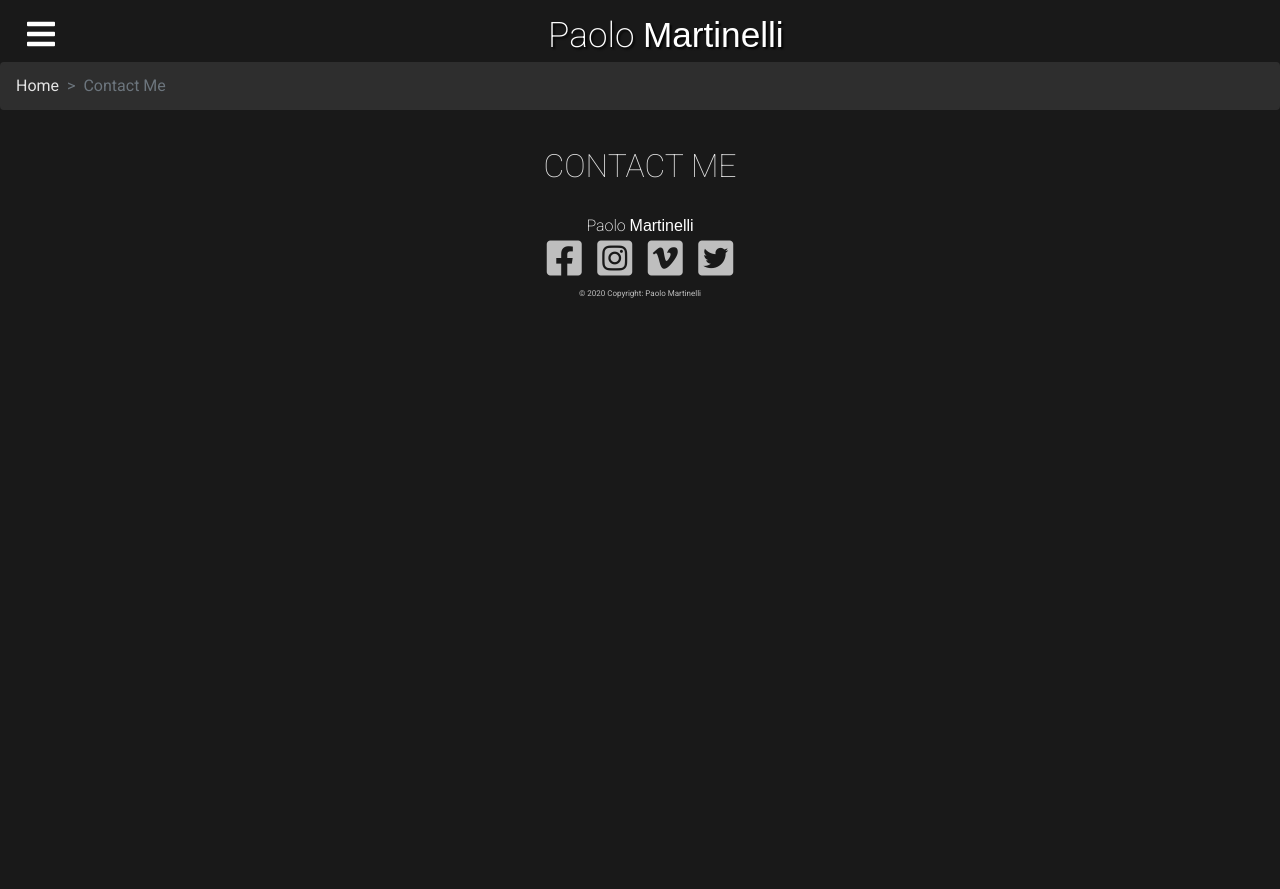
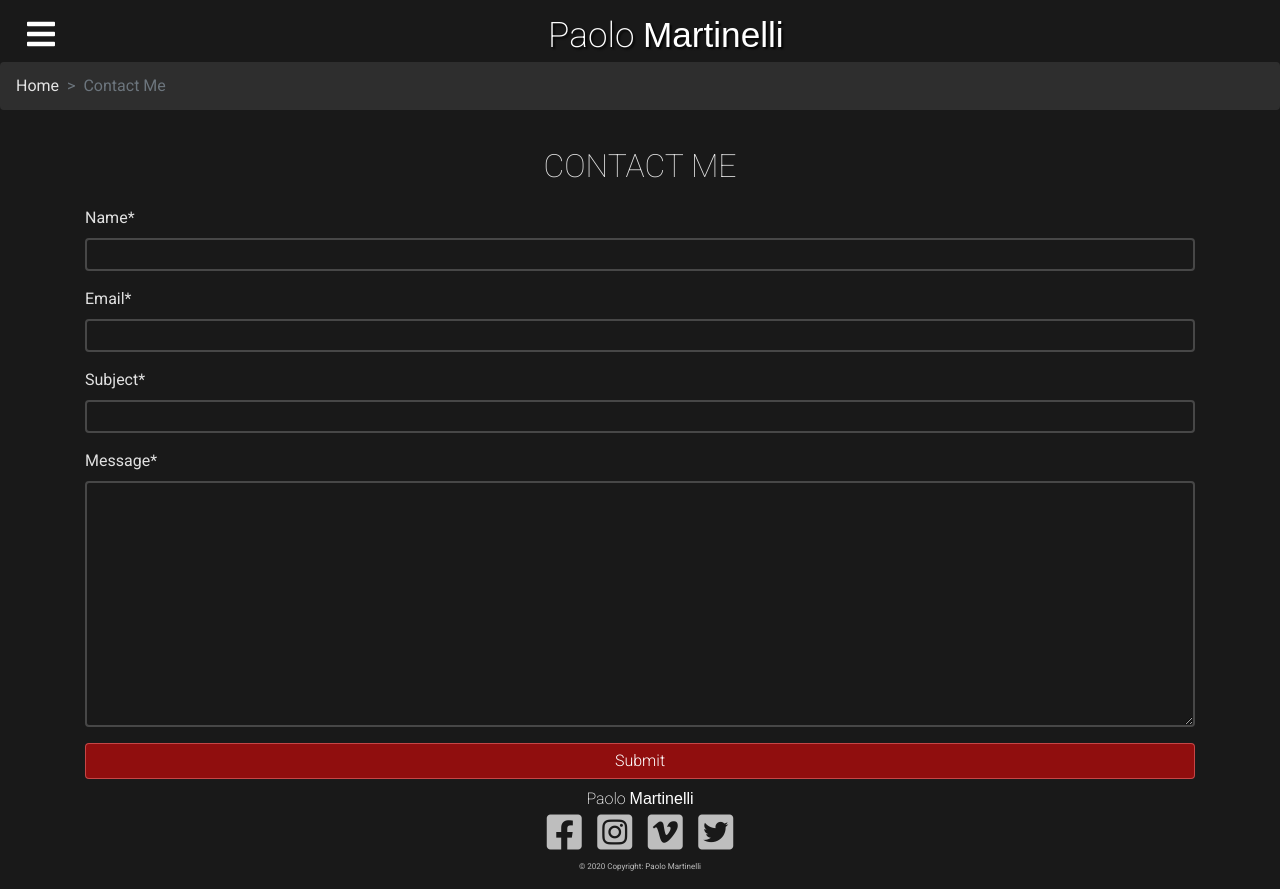
Before and after one commit to rodrigoneumann/photographer-ms4, a Django app: page /pages/contact/ in a window 1280 px wide. Before the commit the page ends 298 px from the top, so only its background shows below. Run offline with Django 3.2, Linux system fonts and the light colour scheme; some libraries are stand-ins or nearby versions.

Commit message:
contact page, added send_mail view and forms.py

```diff
--- /dev/null
+++ b/pages/forms.py
@@ -0,0 +1,8 @@
+from django import forms
+
+
+class ContactMeForm(forms.Form):
+    name = forms.CharField(required=True, max_length=90)
+    email = forms.EmailField(required=True)
+    subject = forms.CharField(required=True, max_length=40)
+    message = forms.CharField(required=True, widget=forms.Textarea(attrs={"rows": 12}))
--- a/pages/templates/contact.html
+++ b/pages/templates/contact.html
@@ -15,6 +15,10 @@
 </nav>
 <!---- End Breadcrumb ---->
 
+<!---- Alert Messages  ---->
+{% include "partials/messages.html" %}
+<!---- End Alert Messages  ---->
+
 <!---- Content ---->
 
 <div class="container">
@@ -23,4 +27,12 @@
     </div>
 </div>
 
+<div class="container">
+    <form method="POST">
+        {% csrf_token %}
+        {{ form | crispy }}
+        <button type="submit" class="btn profile-btn" aria-label="Submit">Submit</button>
+    </form>
+</div>
+
 {% endblock %}
--- a/pages/views.py
+++ b/pages/views.py
@@ -1,11 +1,50 @@
-from django.shortcuts import render
+from django.shortcuts import render, redirect, reverse
+from django.contrib import messages
+from django.core.mail import send_mail
+from django.conf import settings
+from .forms import ContactMeForm
 
 
 def index(request):
     return render(request, "index.html")
 
+
 def contact(request):
-    return render(request, "contact.html")
+    """ Contact Form, check if authenticated and auto-fill Name and email
+    If POST, get form information provided and Send an e-mail to website contact
+    Shows a success message Alert after send
+    """
+    if request.method == "POST":
+        contact_form = ContactMeForm(request.POST)
+        if contact_form.is_valid():
+            name = request.POST["name"]
+            email = request.POST["email"]
+            subject = request.POST["subject"]
+            message = request.POST["message"]
+            send_mail(
+                subject,
+                "From: " + name + "\nEmail: " + email + "\nMessage: " + message,
+                email,
+                ["paoloproducoes@gmail.com"],
+                fail_silently=False,
+            )
+            messages.success(
+                request, "Your message was sent successfully, many Thanks!"
+            )
+            return redirect("contact")
+    else:
+        if request.user.is_authenticated:
+            contact_form = ContactMeForm(
+                initial={
+                    "email": request.user.email,
+                    "name": request.user.get_full_name,
+                }
+            )
+        else:
+            contact_form = ContactMeForm()
+
+    return render(request, "contact.html", {"form": contact_form})
+
 
 def about(request):
     return render(request, "about.html")
--- a/portfolio/templates/photo.html
+++ b/portfolio/templates/photo.html
@@ -45,7 +45,7 @@
 
     <!-- Photos -->
 
-    <div class="container my-5">
+    <div class="container my-2">
         <div class="row justify-content-center">
             <div class="col-12">
                 <div class="row justify-content-center mx-2">
--- a/proServices/views.py
+++ b/proServices/views.py
@@ -49,7 +49,7 @@ def charge(request):
     if request.method == "POST":
         print("Data:", request.POST)
 
-        name = request.user.first_name + ' ' + request.user.last_name
+        name = request.user.get_full_name
         email = request.user.email
         amount = int(float(request.POST["plan_price"]))
         source = request.POST["stripeToken"]
--- a/static/css/main.css
+++ b/static/css/main.css
@@ -337,15 +337,20 @@ a:active {
 /* Magnific Popup setup */
 .mfp-title {
     text-align: center !important;
-    padding: none !important;
+    padding: 0 10px 0 10px !important;
     line-height: 40px !important;
-    font-size: 1.1rem;
+    font-size: 0.8rem;
     background-color: #000000d5;
 }
 
 .mfp-bottom-bar {
     margin-top: -40px !important;
 }
+
+.mfp-counter {
+    display: none !important;
+}
+
 /* End Magnific Popup setup */
 
 .photos-box {
```
